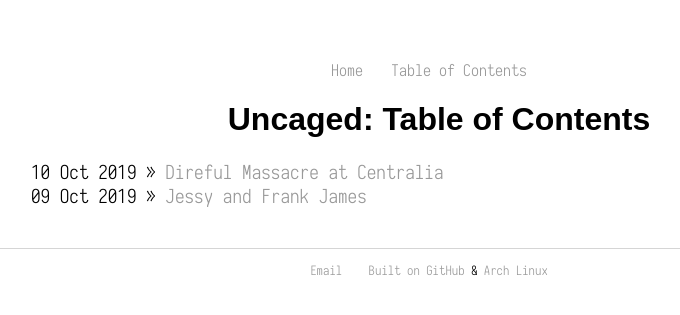
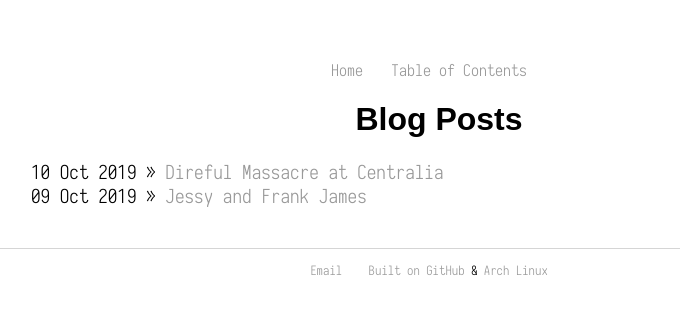
Before and after one commit to nkrzv/nkrzv.github.io, a Jekyll site: the page built from blog/index.html, in a window 1280 px wide. Shown: the top 315 px of the page, without its empty margins (201-881 px from the left). Built offline with Jekyll 4.4.1, drawn with Linux system fonts in a browser that asks for light colours.

Commit message:
Update index.html

```diff
--- a/blog/index.html
+++ b/blog/index.html
@@ -1,6 +1,6 @@
 ---
 layout: default
-title: "Uncaged: Table of Contents"
+title: "Blog Posts"
 ---
 	<h1>{{ page.title }}</h1>
 	<ul class="posts">
```
